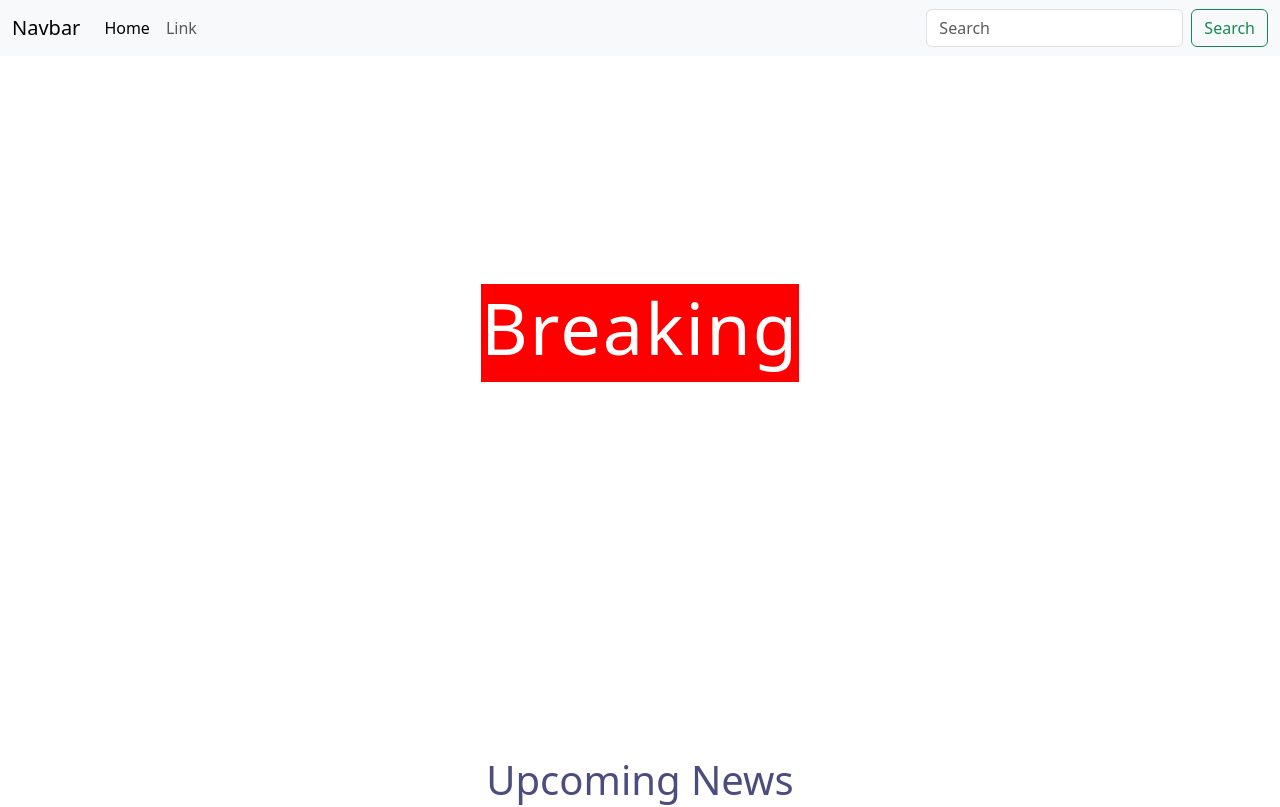
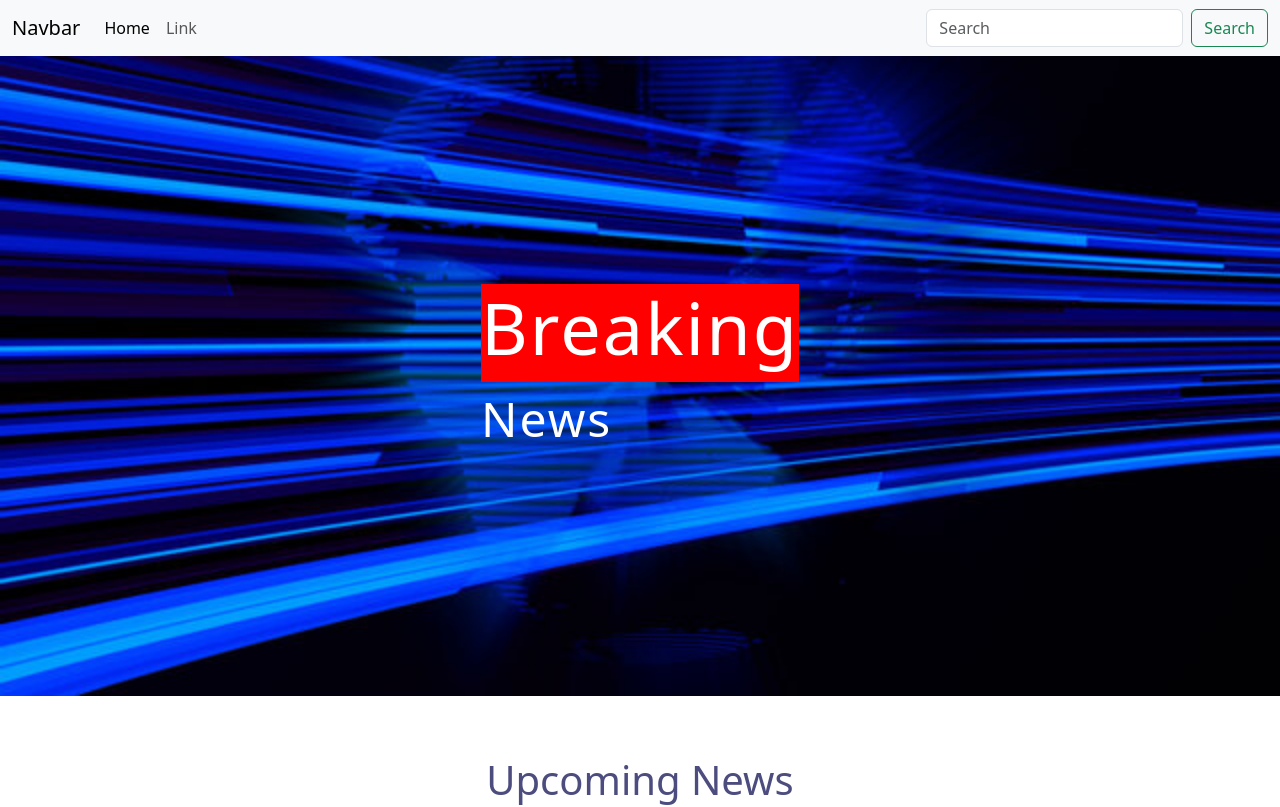
Before and after one commit to shardajadhav03/world_news, a plain HTML site: page index.html in a window 1280 px wide. Shown: the top 807 px of the page. Drawn offline with nearby package versions, Linux system fonts and the light colour scheme; the site is published under a folder, as on GitHub Pages, so addresses that start at the root find nothing.

Commit message:
Update style.css

```diff
--- a/style.css
+++ b/style.css
@@ -11,7 +11,7 @@ body , html{
 header{
     width: 100vw;
     height: 80vh;
-    background-image: url(/image/bg.jpg);
+    background-image: url(./image/bg.jpg);
     background-size: cover;
     background-position: bottom;
     display: flex;
```
